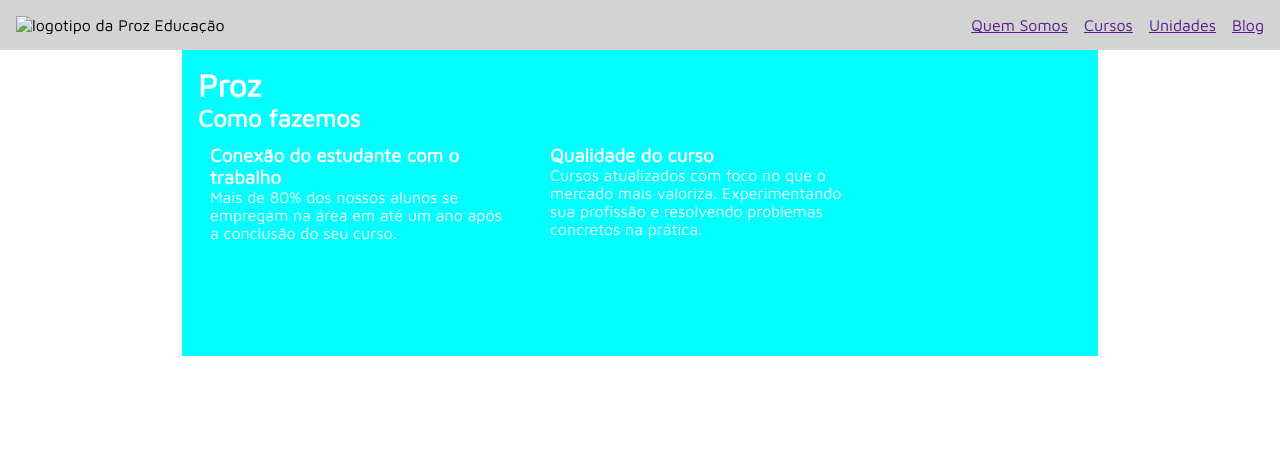
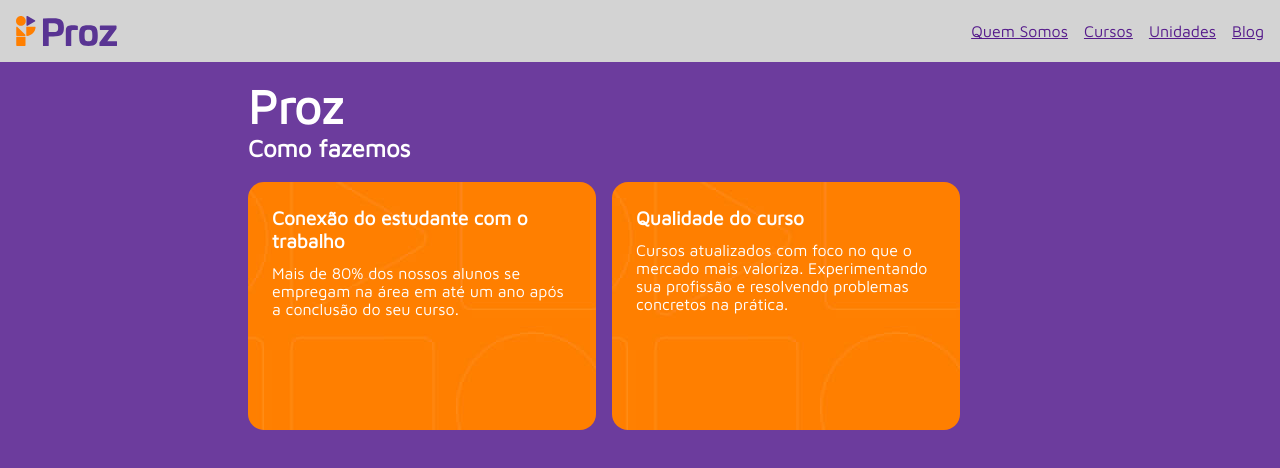
Before and after one commit to davi-aalves/atividades-css-proz, a plain HTML site: page atividade-guiada-joy/index.html in a window 1280 px wide. Drawn offline with Linux system fonts and the light colour scheme; files that its build step writes are made by us from their sources.

Commit message:
Definida a cor do backgroud do body

```diff
--- a/atividade-guiada-joy/assets/css/style.css
+++ b/atividade-guiada-joy/assets/css/style.css
@@ -1,8 +1,12 @@
-@import url('https://fonts.googleapis.com/css2?family=Maven+Pro&display=swap');
+@import url("https://fonts.googleapis.com/css2?family=Maven+Pro&display=swap");
 * {
-    font-family: 'Maven Pro', sans-serif;
+  font-family: "Maven Pro", sans-serif;
   margin: 0;
   padding: 0;
+}
+
+body{
+    background-color: #6C3C9D;
 }
 
 header {
@@ -10,10 +14,6 @@ header {
   display: flex;
   justify-content: space-between;
   padding: 16px;
-}
-
-nav {
-    /* background-color: #EF7D19; */
 }
 
 ul {
@@ -28,23 +28,34 @@ nav ul li {
 }
 
 main {
-    background-color: aqua;
-    color: #FFFFFF;
+  color: #ffffff;
   padding-top: 16px;
   padding-left: 16px;
-    width: 900px;
+  width: 800px;
   margin: 0 auto;
 }
 
+h1 {
+    font-size: 3rem;
+}
 
+h2 {
+    font-size: 1.5rem;
+    margin-bottom: 20px;
+}
+
+h3 {
+    font-size: 1.2rem;
+    margin-bottom: 12px;
+}
 
 section {
   display: flex;
 }
 
 section div {
-    background-image: url(./img/bg_laranja.jpg);
-    padding: 12px;
+  background-image: url(../img/bg_laranja.jpg);
+  padding: 24px;
   height: 200px;
   width: 300px;
   border-radius: 16px;
--- a/atividade-guiada-joy/index.html
+++ b/atividade-guiada-joy/index.html
@@ -4,12 +4,12 @@
     <meta charset="UTF-8" />
     <meta http-equiv="X-UA-Compatible" content="IE=edge" />
     <meta name="viewport" content="width=device-width, initial-scale=1.0" />
-    <link rel="stylesheet" href="./style.css" />
+    <link rel="stylesheet" href="./assets/css/style.css" />
     <title>Proz Educação</title>
   </head>
   <body>
     <header>
-      <img src="./img/logotipo_proz.svg" alt="logotipo da Proz Educação" />
+      <img src="./assets/img/logotipo_proz.svg" alt="logotipo da Proz Educação" />
       <nav>
         <ul>
           <li><a href="">Quem Somos</a></li>
```
Lines whose indentation alone changed are shown as unchanged.
